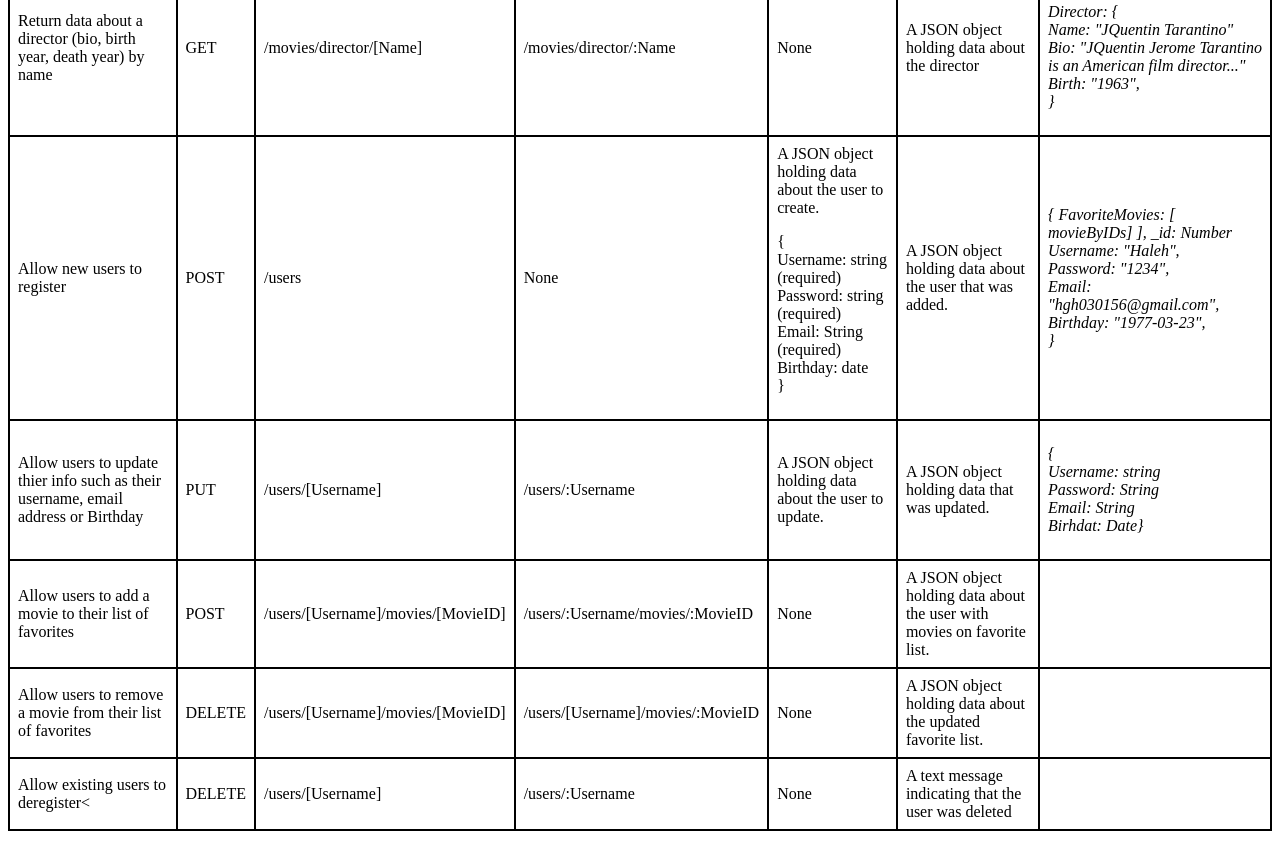
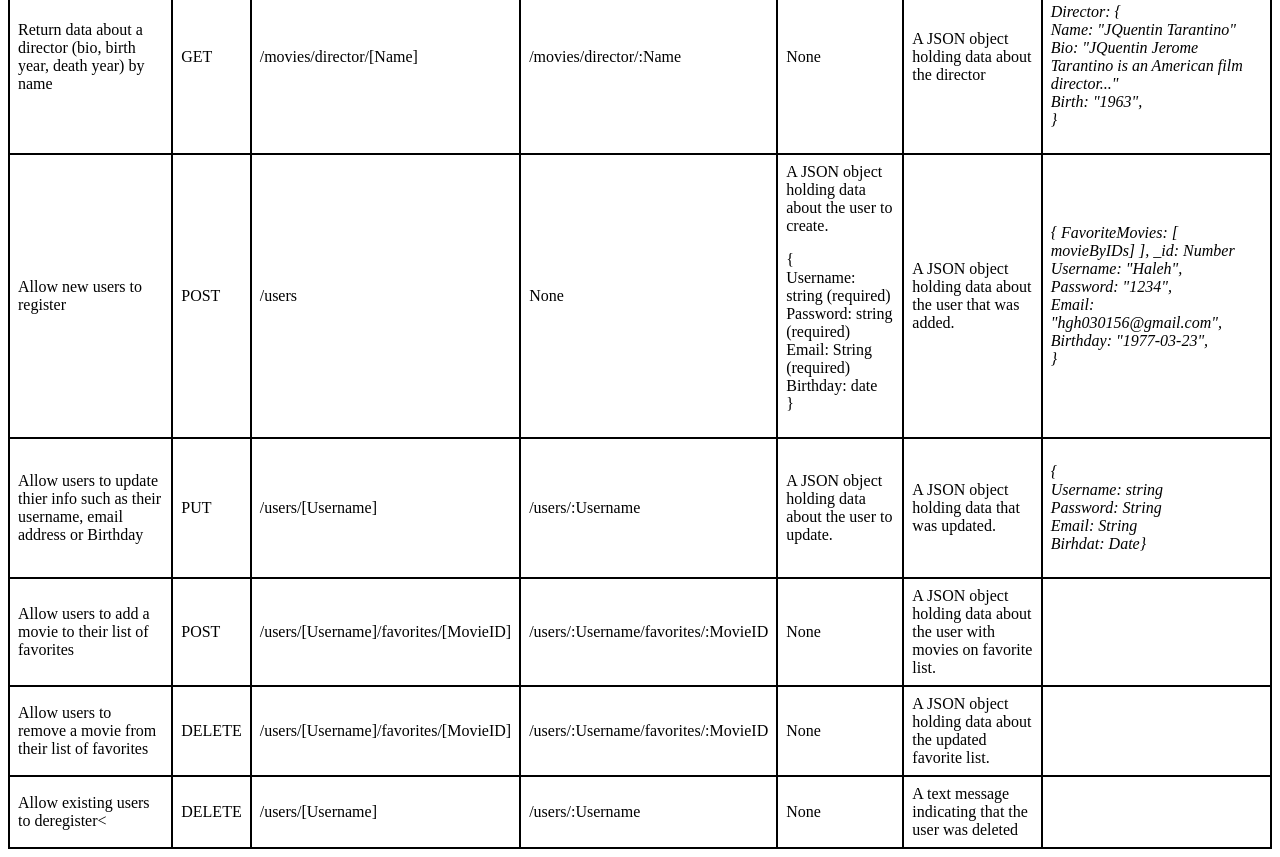
Before and after one commit to HalehGhavami/Movi_API, a website: page public/documentation.html in a window 1280 px wide. Shown: the part 1097-1954 px from the top of the page. Drawn offline with Linux system fonts and the light colour scheme.

Commit message:
Update documentation.html

```diff
--- a/public/documentation.html
+++ b/public/documentation.html
@@ -168,8 +168,8 @@
       <tr>
         <td>Allow users to add a movie to their list of favorites</td>
         <td>POST</td>
-        <td>/users/[Username]/movies/[MovieID]</td>
-        <td>/users/:Username/movies/:MovieID</td>
+        <td>/users/[Username]/favorites/[MovieID]</td>
+        <td>/users/:Username/favorites/:MovieID</td>
         <td>None</td>
         <td>
           A JSON object holding data about the user with movies on favorite list. <br>
@@ -179,8 +179,8 @@
       <tr>
         <td>Allow users to remove a movie from their list of favorites</td>
          <td>DELETE</td>
-        <td>/users/[Username]/movies/[MovieID]</td>
-        <td>/users/[Username]/movies/:MovieID</td>
+        <td>/users/[Username]/favorites/[MovieID]</td>
+        <td>/users/:Username/favorites/:MovieID</td>
         <td>None</td>
         <td>
          A JSON object holding data about the updated favorite list.</td>
```
